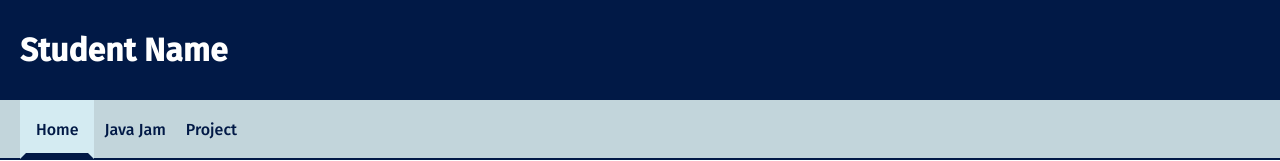
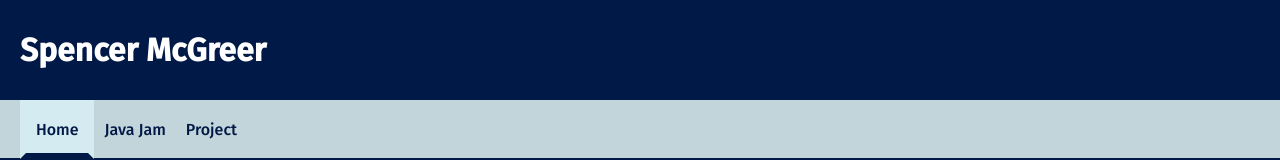
Before and after one commit to spencermcgreer/spencermcgreer.github.io, a plain HTML site: page index.html in a window 1280 px wide. Shown: the top 161 px of the page. Drawn offline with Linux system fonts and the light colour scheme.

Commit message:
Update Student Name
Changing student name to Spencer McGreer

```diff
--- a/index.html
+++ b/index.html
@@ -14,7 +14,7 @@
 <body>
     <header id="pageHeader">
         <!-- <a href="index.html"><img id="mainLogo" src="logo.png" alt="Logo" /></a> -->
-        <h1>Student Name</h1>
+        <h1>Spencer McGreer</h1>
     </header>
 
     <nav id="mainNav">
```
